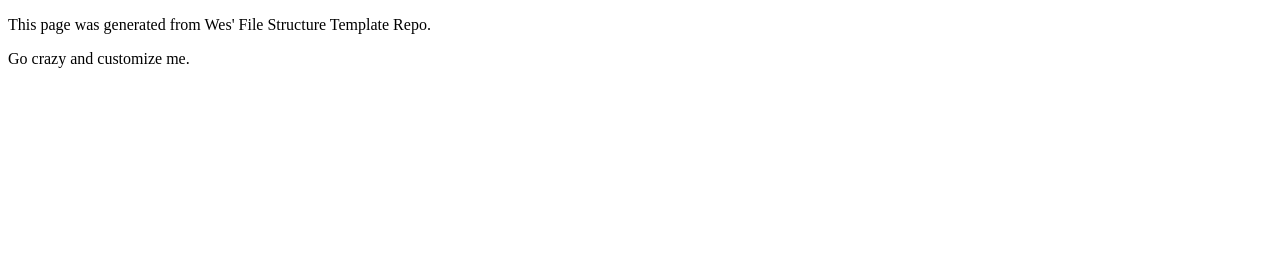
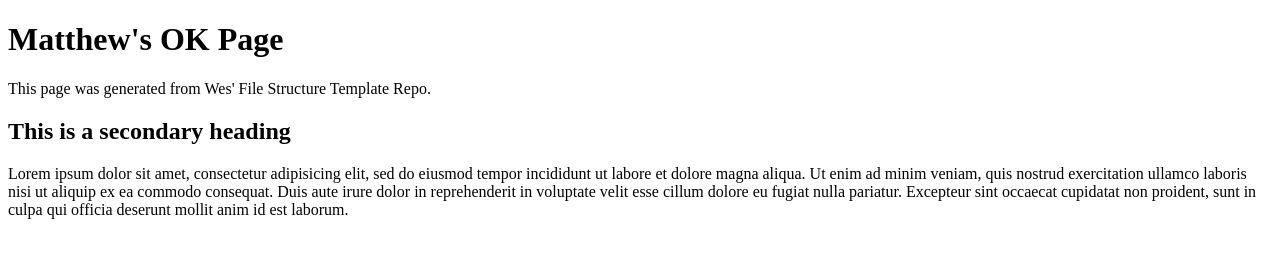
Before and after one commit to MatthewOropeza/art101, a plain HTML site: page index.html in a window 1280 px wide. Drawn offline with Linux system fonts and the light colour scheme.

Commit message:
Edited html

```diff
--- a/index.html
+++ b/index.html
@@ -6,9 +6,11 @@
 </head>
 <body>
 	<main>
+		<h1>Matthew's OK Page</h1>
 		<p>This page was generated from Wes' File Structure Template Repo.</p>
 
-		<p>Go crazy and customize me.</p>
+		<h2>This is a secondary heading</h2>
+		<p>Lorem ipsum dolor sit amet, consectetur adipisicing elit, sed do eiusmod tempor incididunt ut labore et dolore magna aliqua. Ut enim ad minim veniam, quis nostrud exercitation ullamco laboris nisi ut aliquip ex ea commodo consequat. Duis aute irure dolor in reprehenderit in voluptate velit esse cillum dolore eu fugiat nulla pariatur. Excepteur sint occaecat cupidatat non proident, sunt in culpa qui officia deserunt mollit anim id est laborum.</p>
 	</main>
 
 
```
